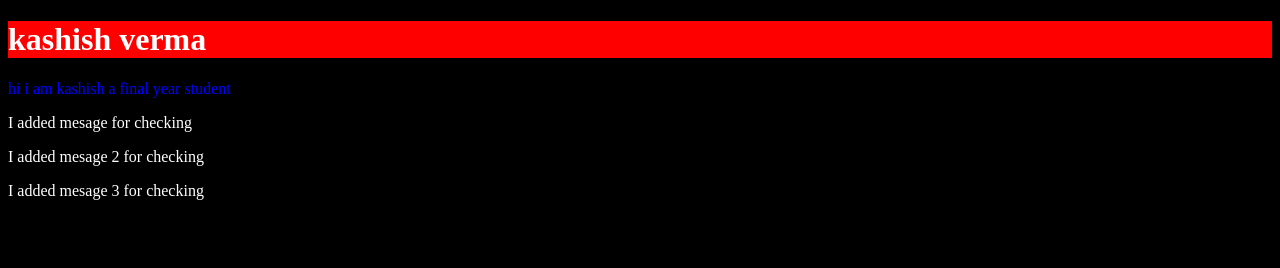
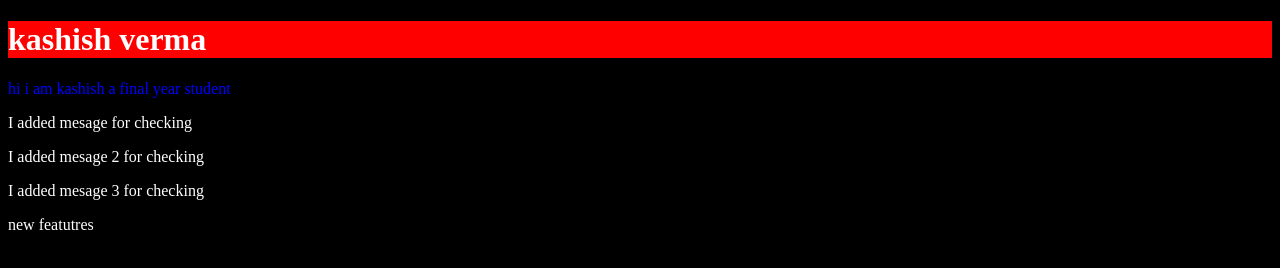
Before and after one commit to kashishver-ma/Devops-learnings, a plain HTML site: page myapp/index.html in a window 1280 px wide. Drawn offline with Linux system fonts and the light colour scheme.

Commit message:
new feature - index.html

```diff
--- a/myapp/index.html
+++ b/myapp/index.html
@@ -14,6 +14,8 @@
     <p> I added mesage 2 for checking</p>
     <p> I added mesage 3 for checking</p>
 
+    <div> new featutres</div>
+
   </body>
 </html>
 
```
